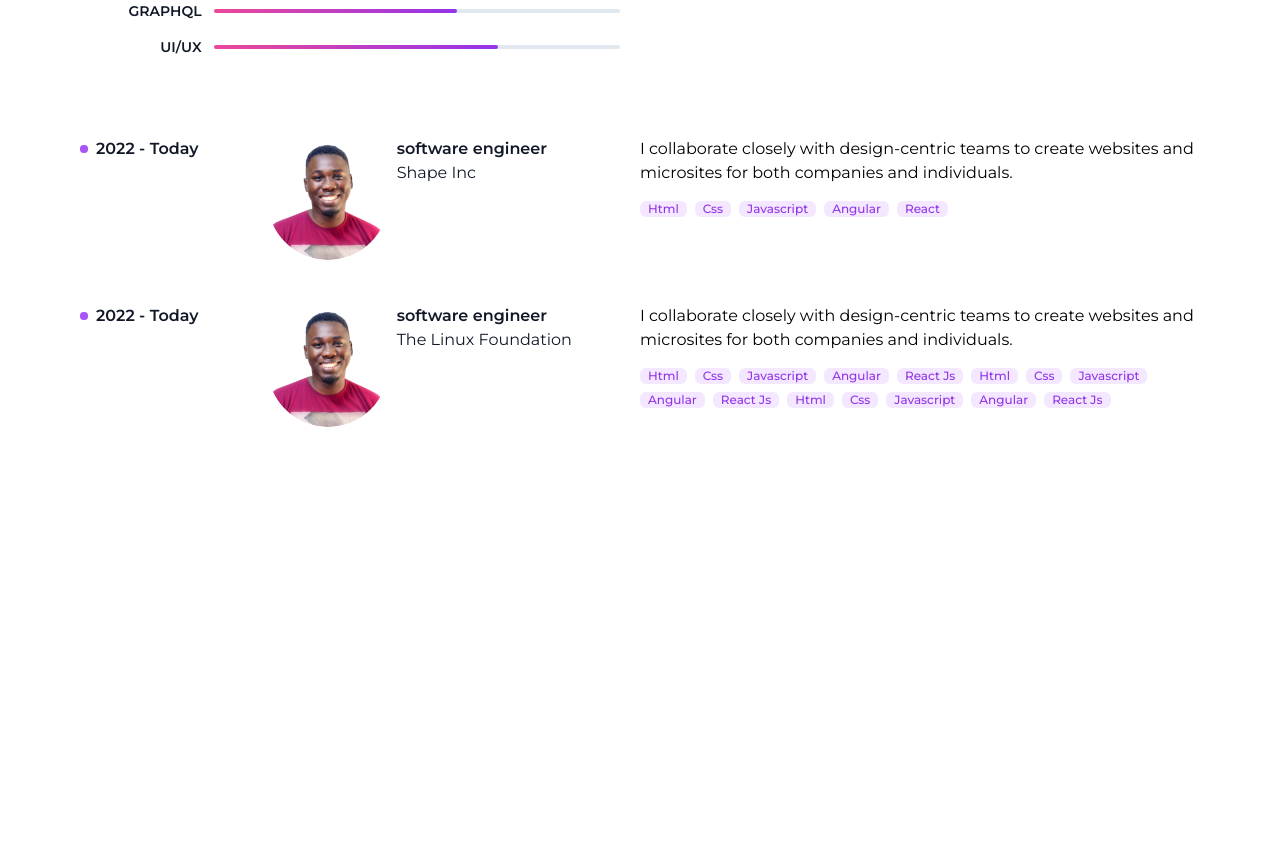
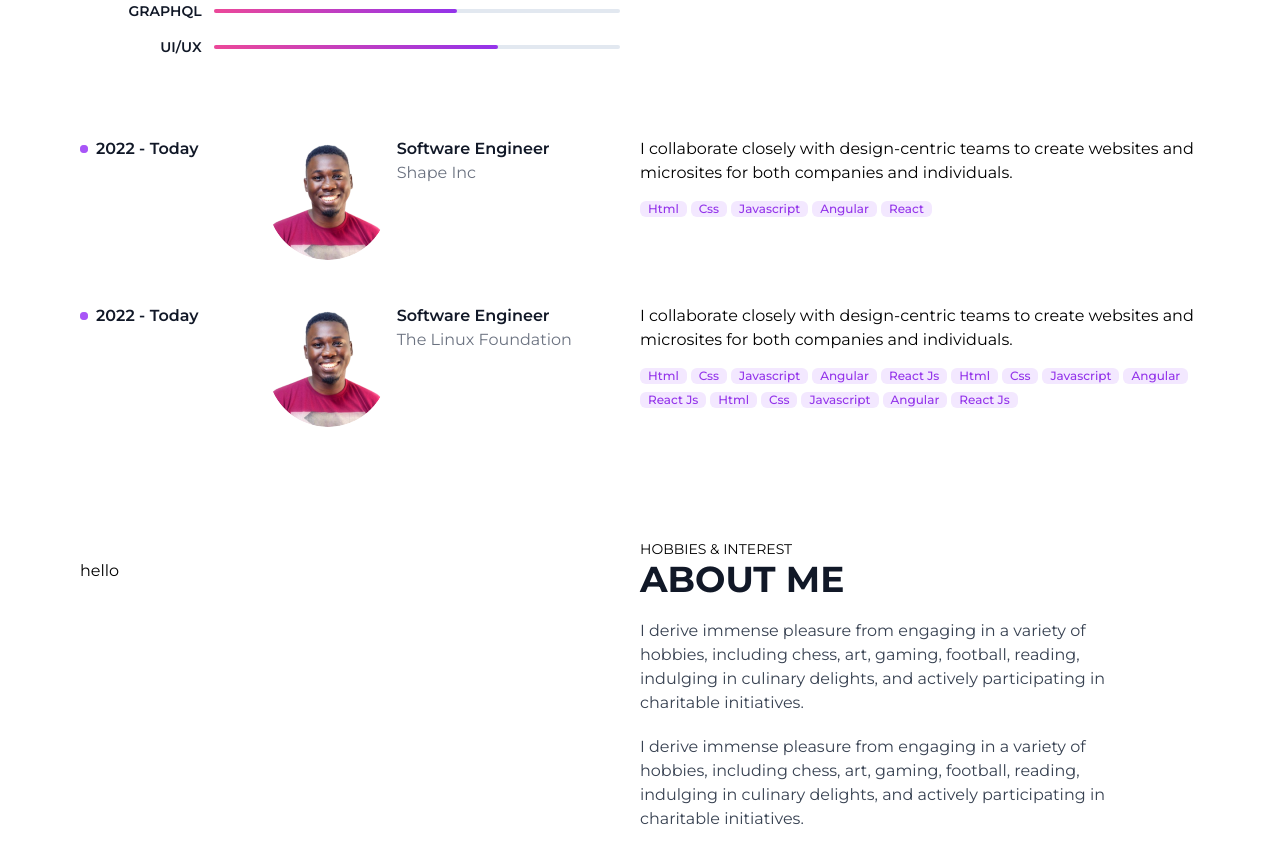
Before and after one commit to Aagbator/my-website, a Next.js app: page / in a window 1280 px wide. Shown: the part 1700-2551 px from the top of the page. Before the commit the page ends 2139 px from the top, so only its background shows below. Built offline with nearby package versions, Linux system fonts and the light colour scheme.

Commit message:
progress made on about section

```diff
--- /dev/null
+++ b/src/app/components/about.tsx
@@ -0,0 +1,140 @@
+"use client";
+import Image from "next/image";
+import { Icon } from "@iconify/react";
+import {
+  Chart as ChartJS,
+  RadialLinearScale,
+  PointElement,
+  LineElement,
+  Filler,
+  Tooltip,
+  Legend,
+} from "chart.js";
+import { Radar } from "react-chartjs-2";
+import { IRating, RatingBar } from "./rating-bar";
+
+ChartJS.register(
+  RadialLinearScale,
+  PointElement,
+  LineElement,
+  Filler,
+  Tooltip,
+  Legend
+);
+
+const data = {
+  labels: ["FRONTEND", "BACKEND", "MOBILE", "GRAPHICS", "UI/UX"],
+  datasets: [
+    {
+      label: "",
+      data: [9, 8, 8, 9, 9],
+      backgroundColor: "rgba(250, 159, 238, 0.2)",
+      borderColor: "#bd07b7",
+      borderWidth: 2,
+      max: 9,
+      fill: true,
+      // pointBackgroundColor: "rgb(221, 73, 244)",
+      // pointBorderColor: "#fff",
+      // pointHoverBackgroundColor: "#fff",
+      // pointHoverBorderColor: "rgb(245, 41, 187)",
+    },
+  ],
+};
+
+const chartOptions = {
+  plugins: {
+    legend: {
+      display: false, // This hides all text in the legend and also the labels.
+    },
+    title: {
+      display: false,
+      text: "",
+    },
+  },
+  scales: {
+    r: {
+      min: 0,
+      max: 10,
+      beginAtZero: true,
+      label: false,
+    },
+  },
+  legend: {
+    display: false,
+    title: {
+      display: false,
+      labels: {
+        color: "rgb(255, 99, 132)",
+      },
+    },
+  },
+};
+
+const IconList = () => {
+  return (
+    <>
+      {Array(5)
+        .fill(null)
+        .map((_, index) => (
+          <Icon
+            key={index} // Make sure to include a unique key when dynamically generating components in a loop
+            className="text-yellow-400 block"
+            width={20}
+            height={20}
+            icon={`mingcute:star-fill`}
+          />
+        ))}
+    </>
+  );
+};
+
+const ratings: IRating[] = [
+  { title: "html", percent: 90 },
+  { title: "css / Scss", percent: 80 },
+  { title: "javascript", percent: 90 },
+  { title: "typescript", percent: 80 },
+  { title: "angular", percent: 80 },
+  { title: "react js", percent: 85 },
+  { title: "react native", percent: 70 },
+  { title: "node js", percent: 70 },
+  { title: "Jest/RTL", percent: 80 },
+  { title: "GRAPHQL", percent: 60 },
+  { title: "UI/UX", percent: 70 },
+];
+
+export const About = () => {
+  return (
+    <section className="pt-20 px-5 sm:px-10">
+      <section className="flex flex-col sm:flex-row justify-between align-top items-start w-full sm:py-5 sm:px-10">
+        <div className="flex flex-col mt-5 sm:w-6/12 w-full">
+          <h1>hello</h1>
+        </div>
+        <div className="lg:flex lg:pr-20 flex-col items-start text-black sm:w-6/12 w-full">
+          <header className="w-full flex-1 col-12 sm:w-6/12 text-gray-900 uppercase mb-5 text-2xl md:text-2xl lg:text-4xl">
+            <h5 className="text-black text-sm">Hobbies & Interest</h5>
+            <h2 className="font-bold">About Me</h2>
+          </header>
+          <p className="text-gray-700">
+            I derive immense pleasure from engaging in a variety of hobbies,
+            including chess, art, gaming, football, reading, indulging in
+            culinary delights, and actively participating in charitable
+            initiatives.
+          </p>
+          <p className="mt-5 text-gray-700">
+            I derive immense pleasure from engaging in a variety of hobbies,
+            including chess, art, gaming, football, reading, indulging in
+            culinary delights, and actively participating in charitable
+            initiatives.
+          </p>
+        </div>
+      </section>
+
+      {/* <div className="flex justify-between align-top items-start w-full lg:w-1/2 py-5 px-5 sm:px-10">
+        <p className="text-gray-800">
+          I’m a design-first Full-stack developer with strong focus on creating
+          high quality user interface and product experience.
+        </p>
+      </div> */}
+    </section>
+  );
+};
--- a/src/app/components/experience.tsx
+++ b/src/app/components/experience.tsx
@@ -83,8 +83,10 @@ export const Experience = () => {
                     </span>
                     <span className="text-gray-900 text-sm ml-1">{date}</span>
                   </div>
-                  <h2 className="font-semibold">{role}</h2>
-                  <h6>{company}</h6>
+                  <h2 className="text-gray-900 font-semibold capitalize">
+                    {role}
+                  </h2>
+                  <h6 className="capitalize text-gray-500 ">{company}</h6>
                 </div>
               </div>
             </div>
@@ -94,7 +96,7 @@ export const Experience = () => {
                 {skills.map((skill, i) => (
                   <span
                     key={i}
-                    className="bg-purple-100 font-medium text-purple-600 px-2 mr-2 mt-2 text-xs rounded-md capitalize"
+                    className="bg-purple-100 block font-medium text-purple-600 px-2 mr-1 mt-2 text-xs rounded-md capitalize"
                   >
                     {skill}
                   </span>
--- a/src/app/page.tsx
+++ b/src/app/page.tsx
@@ -4,6 +4,7 @@ import { FloatingSocials } from "./components/floating-socials";
 import { Polygon } from "./components/polygon";
 import { Skills } from "./components/skills";
 import { Experience } from "./components/experience";
+import { About } from "./components/about";
 
 export default function Home() {
   return (
@@ -12,6 +13,7 @@ export default function Home() {
       <Hero />
       <Skills />
       <Experience />
+      <About />
 
       <FloatingSocials />
 
```
